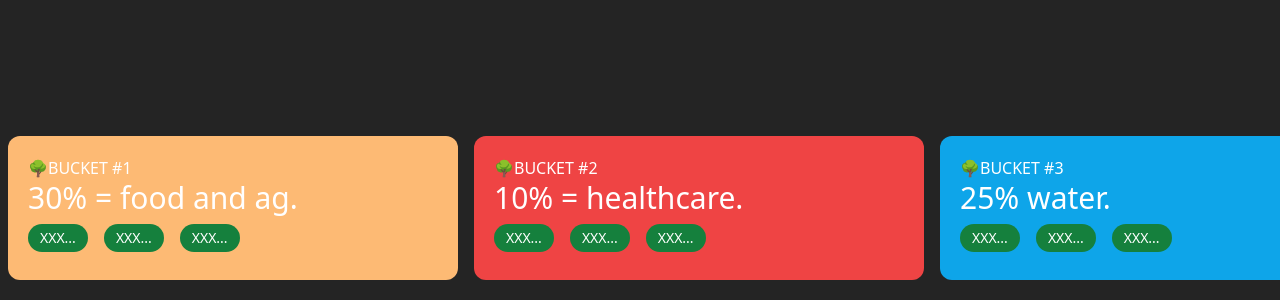
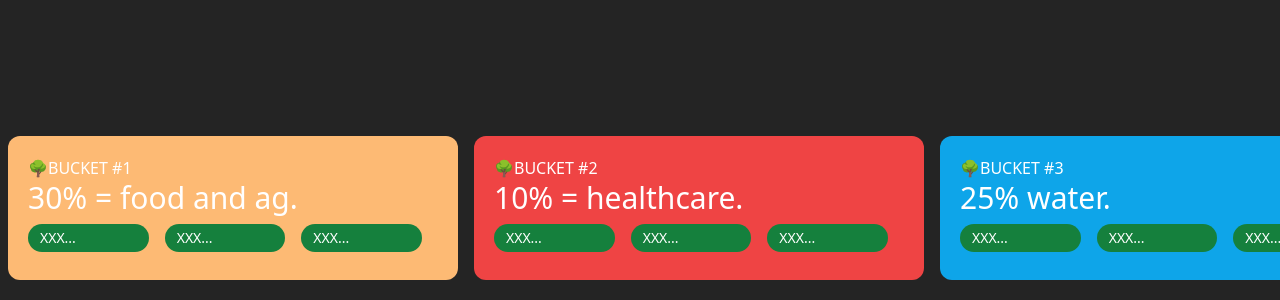
Before and after one commit to sidney-earthshot/mini_task_1, a React (Vite) app: page / in a window 1280 px wide. Shown: the part 1048-1348 px from the top of the page. Built offline with nearby package versions, Linux system fonts and the light colour scheme.

Commit message:
changed Risk component to have bg_colour prop

```diff
--- a/src/App.jsx
+++ b/src/App.jsx
@@ -17,9 +17,21 @@ function App() {
 
           {/* 3 green buttons */}
           <div className="flex">
-            <Risk basis={"4/12"} content={"HIGH..."} />
-            <Risk basis={"4/12"} content={"HIGH..."} />
-            <Risk basis={"3/12"} content={"HIGH..."} />
+            <Risk
+              basis={"basis-4/12"}
+              content={"HIGH..."}
+              bg_colour={"bg-green-700"}
+            />
+            <Risk
+              basis={"basis-4/12"}
+              content={"HIGH..."}
+              bg_colour={"bg-green-700"}
+            />
+            <Risk
+              basis={"basis-4/12"}
+              content={"HIGH..."}
+              bg_colour={"bg-green-700"}
+            />
           </div>
 
           <p className="text-white text-xl">SUMMARY</p>
@@ -32,77 +44,137 @@ function App() {
         </div>
 
         {/* divider */}
-        <div class="h-screen bg-gray-700 w-[3px]"></div>
+        <div className="h-screen bg-gray-700 w-[3px]"></div>
 
         {/* bottom boxes */}
         <div className="flex [&>*]:mx-2 [&>*]:w-[450px]">
-          <div className="bg-orange-300 p-5 rounded-xl">
+          <div className="bg-orange-300 p-5 mb-5 rounded-xl">
             <p className="text-white">🌳BUCKET #1</p>
             <p className="text-white text-3xl">30% = food and ag.</p>
             <div className="flex">
-              <Risk basis={"4/12"} content={"XXX..."} />
-              <Risk basis={"4/12"} content={"XXX..."} />
-              <Risk basis={"3/12"} content={"XXX..."} />
+              <Risk
+                basis={"basis-4/12"}
+                content={"XXX..."}
+                bg_colour={"bg-green-700"}
+              />
+              <Risk
+                basis={"basis-4/12"}
+                content={"XXX..."}
+                bg_colour={"bg-green-700"}
+              />
+              <Risk
+                basis={"basis-4/12"}
+                content={"XXX..."}
+                bg_colour={"bg-green-700"}
+              />
             </div>
           </div>
 
-          <div className="bg-red-500 p-5 rounded-xl">
+          <div className="bg-red-500 p-5 mb-5 rounded-xl">
             <p className="text-white">🌳BUCKET #2</p>
             <p className="text-white text-3xl">10% = healthcare.</p>
             <div className="flex">
-              <Risk basis={"4/12"} content={"XXX..."} />
-              <Risk basis={"4/12"} content={"XXX..."} />
-              <Risk basis={"3/12"} content={"XXX..."} />
+              <Risk
+                basis={"basis-4/12"}
+                content={"XXX..."}
+                bg_colour={"bg-green-700"}
+              />
+              <Risk
+                basis={"basis-4/12"}
+                content={"XXX..."}
+                bg_colour={"bg-green-700"}
+              />
+              <Risk
+                basis={"basis-4/12"}
+                content={"XXX..."}
+                bg_colour={"bg-green-700"}
+              />
             </div>
           </div>
 
-          <div className="bg-sky-500 p-5 rounded-xl">
+          <div className="bg-sky-500 p-5 mb-5 rounded-xl">
             <p className="text-white">🌳BUCKET #3</p>
             <p className="text-white text-3xl">25% water.</p>
             <div className="flex">
-              <Risk basis={"4/12"} content={"XXX..."} />
-              <Risk basis={"4/12"} content={"XXX..."} />
-              <Risk basis={"3/12"} content={"XXX..."} />
+              <Risk
+                basis={"basis-4/12"}
+                content={"XXX..."}
+                bg_colour={"bg-green-700"}
+              />
+              <Risk
+                basis={"basis-4/12"}
+                content={"XXX..."}
+                bg_colour={"bg-green-700"}
+              />
+              <Risk
+                basis={"basis-4/12"}
+                content={"XXX..."}
+                bg_colour={"bg-green-700"}
+              />
             </div>
           </div>
 
-          <div className="bg-lime-950 p-5 rounded-xl">
+          <div className="bg-lime-950 p-5 mb-5 rounded-xl">
             <p className="text-white">🌳BUCKET #4</p>
             <p className="text-white text-3xl">25% energy.</p>
             <div className="flex">
-              <Risk basis={"4/12"} content={"XXX..."} />
-              <Risk basis={"4/12"} content={"XXX..."} />
-              <Risk basis={"3/12"} content={"XXX..."} />
+              <Risk
+                basis={"basis-4/12"}
+                content={"XXX..."}
+                bg_colour={"bg-green-700"}
+              />
+              <Risk
+                basis={"basis-4/12"}
+                content={"XXX..."}
+                bg_colour={"bg-green-700"}
+              />
+              <Risk
+                basis={"basis-4/12"}
+                content={"XXX..."}
+                bg_colour={"bg-green-700"}
+              />
             </div>
           </div>
 
-          <div className="bg-orange-400 p-5 rounded-xl">
+          <div className="bg-orange-400 p-5 mb-5 rounded-xl">
             <p className="text-white">🌳BUCKET #5</p>
             <p className="text-white text-3xl">3% = housing.</p>
             <div className="flex">
-              <Risk basis={"4/12"} content={"XXX..."} />
-              <Risk basis={"4/12"} content={"XXX..."} />
-              <Risk basis={"3/12"} content={"XXX..."} />
+              <Risk
+                basis={"basis-4/12"}
+                content={"XXX..."}
+                bg_colour={"bg-green-700"}
+              />
+              <Risk
+                basis={"basis-4/12"}
+                content={"XXX..."}
+                bg_colour={"bg-green-700"}
+              />
+              <Risk
+                basis={"basis-4/12"}
+                content={"XXX..."}
+                bg_colour={"bg-green-700"}
+              />
             </div>
           </div>
 
-          <div className="bg-green-600 p-5 rounded-xl">
+          <div className="bg-green-600 p-5 mb-5 rounded-xl">
             <p className="text-white">🌳BUCKET #6</p>
             <p className="text-white text-3xl">5% = environment.</p>
             <div className="flex">
-              <Risk basis={"4/12"} content={"XXX..."} />
-              <Risk basis={"4/12"} content={"XXX..."} />
-              <Risk basis={"3/12"} content={"XXX..."} />
+              <Risk basis={"basis-4/12"} content={"XXX..."} />
+              <Risk basis={"basis-4/12"} content={"XXX..."} />
+              <Risk basis={"basis-4/12"} content={"XXX..."} />
             </div>
           </div>
 
-          <div className="bg-purple-700 p-5 rounded-xl">
+          <div className="bg-purple-700 p-5 mb-5 rounded-xl">
             <p className="text-white">🌳BUCKET #7</p>
             <p className="text-white text-3xl">2% economic.</p>
             <div className="flex">
-              <Risk basis={"4/12"} content={"XXX..."} />
-              <Risk basis={"4/12"} content={"XXX..."} />
-              <Risk basis={"3/12"} content={"XXX..."} />
+              <Risk basis={"basis-4/12"} content={"XXX..."} />
+              <Risk basis={"basis-4/12"} content={"XXX..."} />
+              <Risk basis={"basis-4/12"} content={"XXX..."} />
             </div>
           </div>
         </div>
--- a/src/components/Risk.jsx
+++ b/src/components/Risk.jsx
@@ -1,9 +1,9 @@
 import React from "react";
 
-export default function Risk({ basis, content }) {
+export default function Risk({ basis, content, bg_colour }) {
   return (
     <div
-      className={`text-white text-sm bg-green-700 basis-${basis} px-3 py-1 mr-4 my-2 rounded-full`}
+      className={`text-white text-sm ${bg_colour} ${basis} px-3 py-1 mr-4 my-2 rounded-full`}
     >
       {content}
     </div>
```
